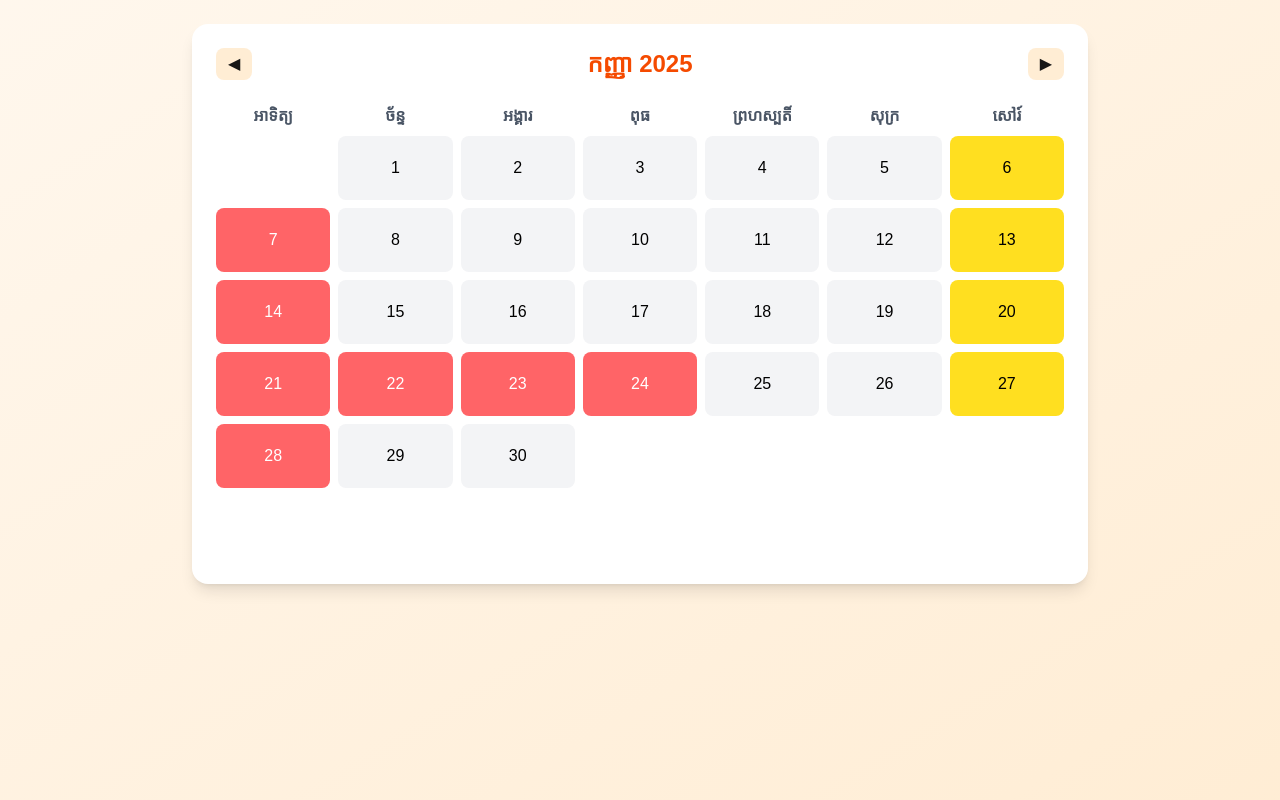
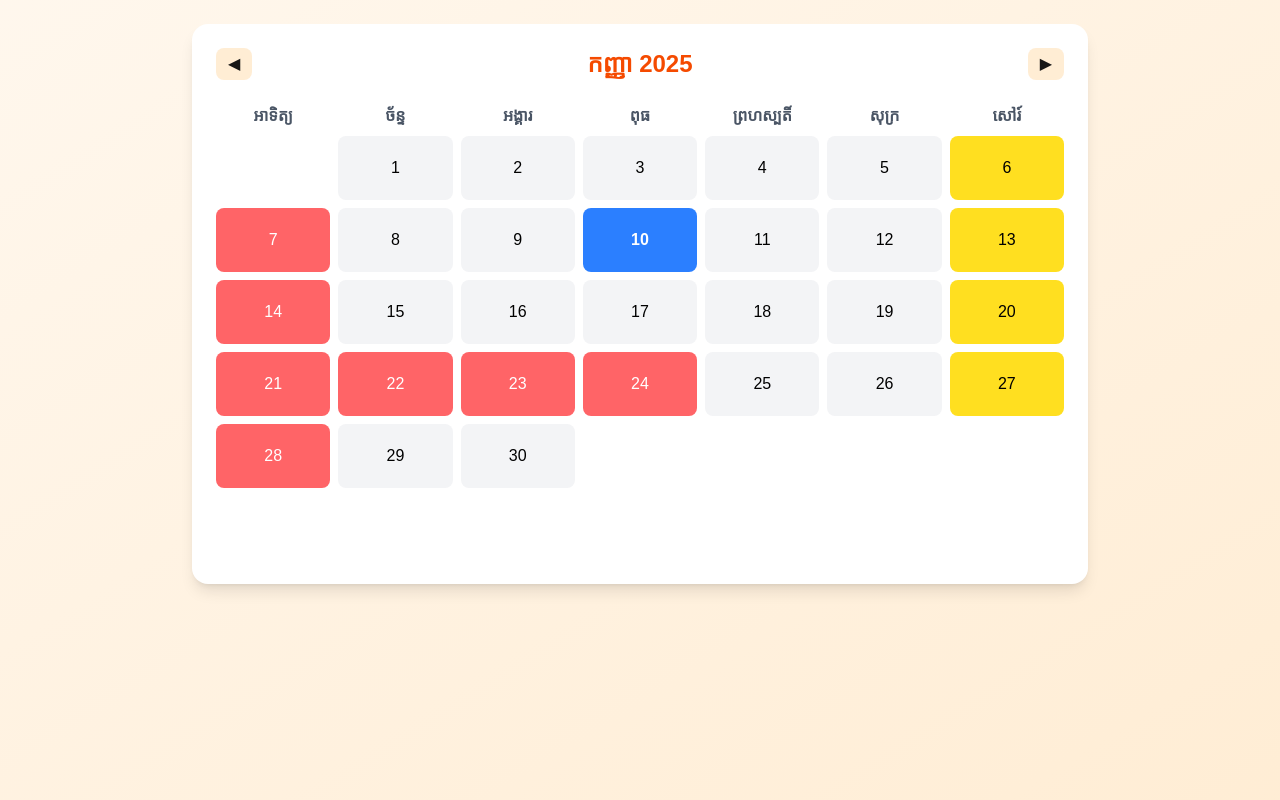
Before and after one commit to chhunly03/deploy-ment, a Next.js app: page / in a window 1280 px wide. Built offline with nearby package versions, Linux system fonts and the light colour scheme.

Commit message:
test deploys

```diff
--- a/src/app/page.tsx
+++ b/src/app/page.tsx
@@ -71,6 +71,14 @@ export default function Page() {
 
   const getDayColor = (day: Day) => {
     const d = new Date(day.date);
+
+    // Check if this day is today
+    const isToday =
+      d.getFullYear() === today.getFullYear() &&
+      d.getMonth() === today.getMonth() &&
+      d.getDate() === today.getDate();
+
+    if (isToday) return "bg-blue-500 text-white font-bold"; // Highlight current day
     if (day.isHoliday || d.getDay() === 0) return "bg-red-400 text-white";
     if (d.getDay() === 6) return "bg-yellow-300 text-black";
     return "bg-gray-100 text-black";
```
